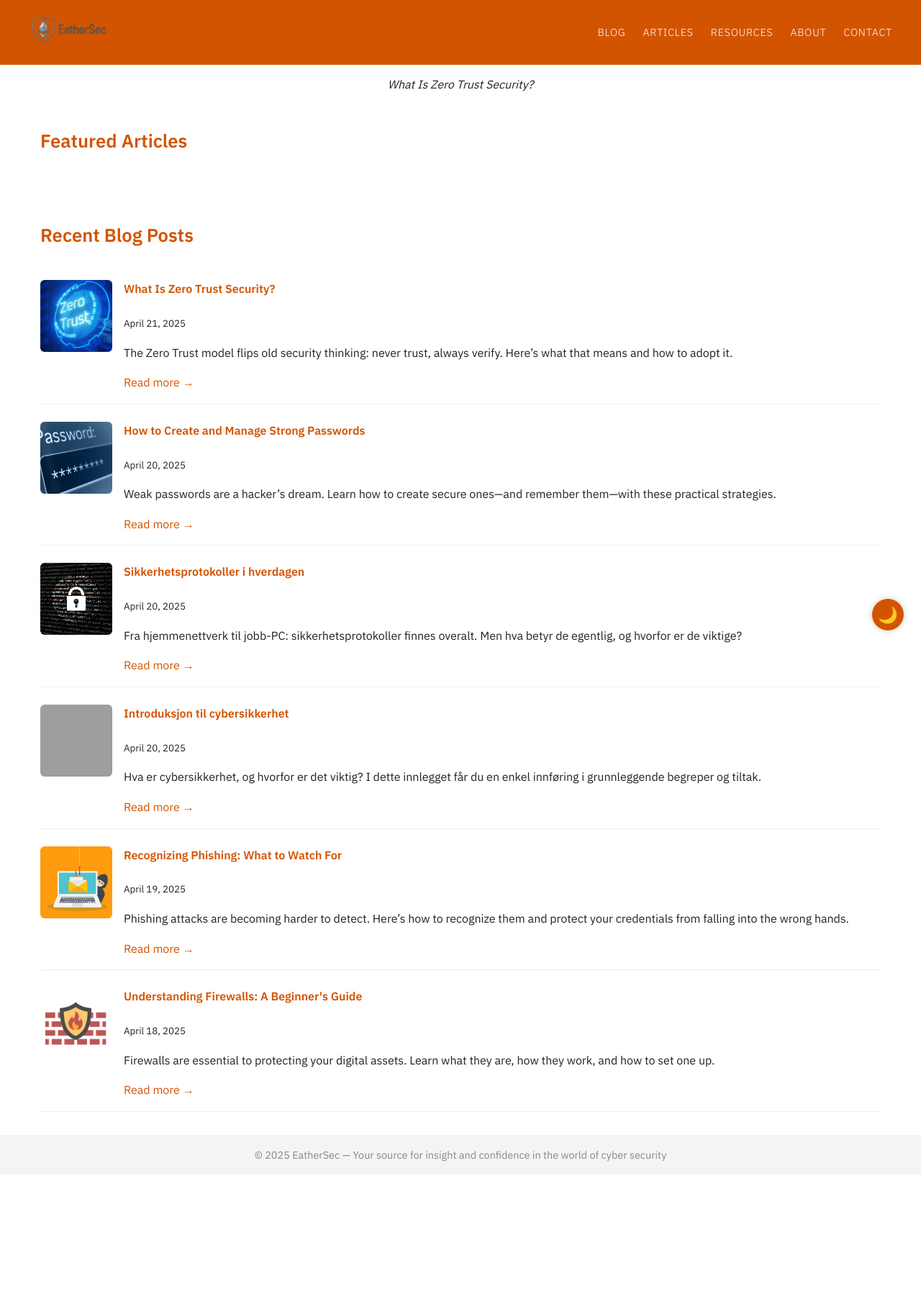
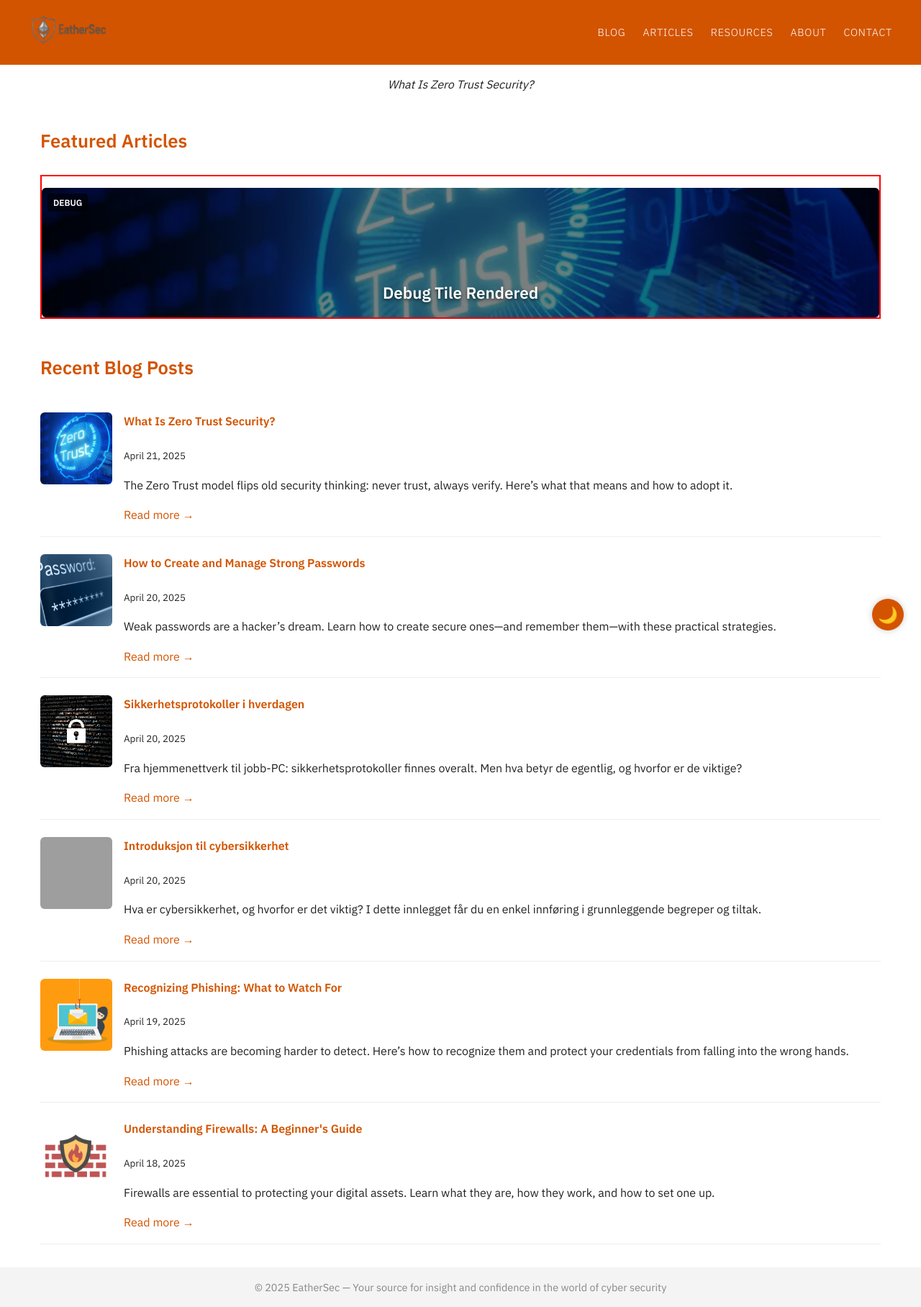
Before and after one commit to espenssk/blogpage, a Jekyll site: the page built from index.md, in a window 1280 px wide. Shown: the whole page at 72% size. Built offline with Jekyll 4.4.1, drawn with Linux system fonts in a browser that asks for light colours; before the commit the page ends 1632 px from its top, so only the background shows below that; grey boxes are pictures that could not be loaded.

Commit message:
Update style.css

```diff
--- a/assets/css/style.css
+++ b/assets/css/style.css
@@ -1,3 +1,8 @@
+.hero-grid {
+  border: 2px solid red;
+  min-height: 200px;
+}
+
 /* === VARIABLES & BASE === */
 :root {
   --color-primary: #d35400;
```
